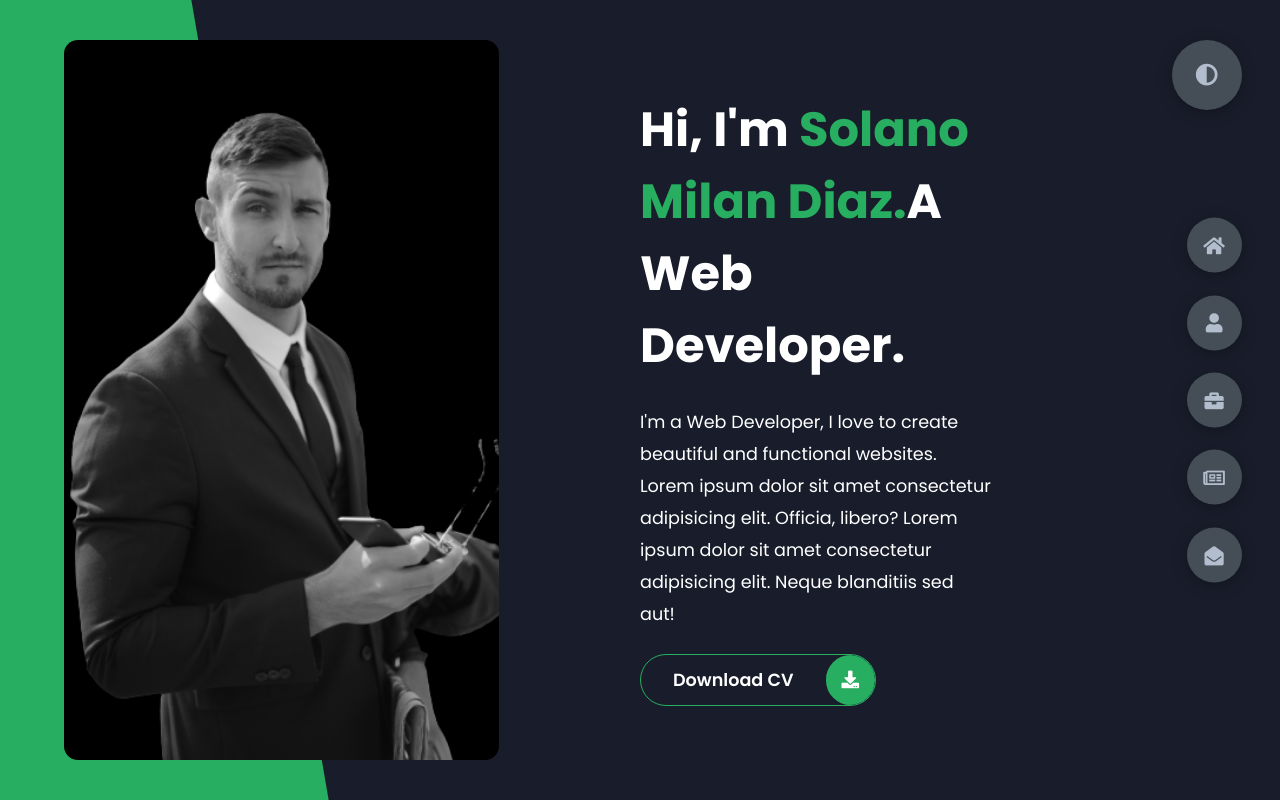
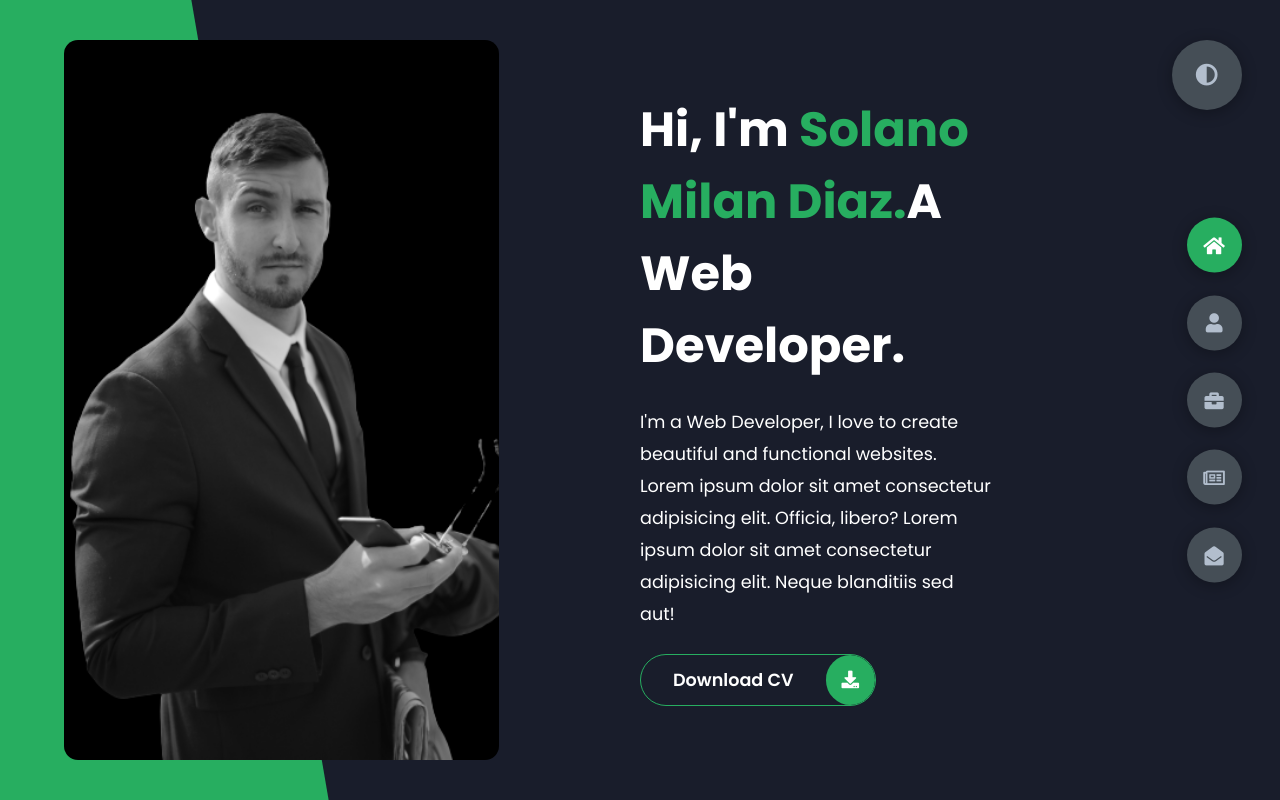
Before and after one commit to putongyong/Portofolio, a React (Vite) app: page / in a window 1280 px wide. Built offline with nearby package versions, Linux system fonts and the light colour scheme.

Commit message:
add hover effect

```diff
--- a/src/assets/styles/styles.css
+++ b/src/assets/styles/styles.css
@@ -99,16 +99,8 @@ section {
 
 .active {
   display: block;
-  animation: appear 1s ease-in-out;
+  animation: fadeInAnimation ease 3s;
   transform: translateY(0) scaleY(1);
-}
-@keyframes appear {
-  0% {
-    transform: translateY(-100%) scaleY(0);
-  }
-  100% {
-    transform: translateY(0) scaleY(1);
-  }
 }
 
 .controls {
@@ -140,12 +132,52 @@ section {
   color: var(--color-grey-2);
   pointer-events: none;
 }
-.controls .active-btn {
+.controls .active {
   background-color: var(--color-secondary);
   transition: all 0.4s ease-in-out;
 }
-.controls .active-btn i {
+
+.controls .active i {
   color: var(--color-white);
+}
+
+.glow-on-hover {
+  position: relative;
+}
+
+.glow-on-hover:before {
+  content: '';
+  background: linear-gradient(45deg, #ff0000, #ff7300, #fffb00, #48ff00, #00ffd5, #002bff, #7a00ff, #ff00c8, #ff0000);
+  position: absolute;
+  top: -2px;
+  left: -2px;
+  background-size: 400%;
+  z-index: -1;
+  filter: blur(5px);
+  width: calc(100% + 4px);
+  height: calc(100% + 4px);
+  animation: glowing 20s linear infinite;
+  opacity: 0;
+  transition: opacity .3s ease-in-out;
+  border-radius: 50%;
+  /*border-radius: 10px;*/
+}
+
+.glow-on-hover:hover:before {
+  opacity: 1;
+  border-radius: 50%;
+}
+
+@keyframes glowing {
+  0% {
+    background-position: 0 0;
+  }
+  50% {
+    background-position: 400% 0;
+  }
+  100% {
+    background-position: 0 0;
+  }
 }
 
 .theme-btn {
--- a/src/routes/control.jsx
+++ b/src/routes/control.jsx
@@ -1,25 +1,25 @@
-import { Link } from 'react-router-dom';
+import { NavLink } from 'react-router-dom';
 import Theme from './theme';
 
 export default function Control() {
   return (
     <>
       <div className="controls">
-        <Link to="/" className="control" data-id="home">
+        <NavLink to="/" className="control glow-on-hover" data-id="home">
           <i className="fas fa-home"></i>
-        </Link>
-        <Link to="/about" className="control" data-id="about">
+        </NavLink>
+        <NavLink to="/about" className="control glow-on-hover" data-id="about">
           <i className="fas fa-user"></i>
-        </Link>
-        <Link to="/portofolio" className="control" data-id="portofolio">
+        </NavLink>
+        <NavLink to="/portofolio" className="control glow-on-hover" data-id="portofolio">
           <i className="fas fa-briefcase"></i>
-        </Link>
-        <Link to="/blog" className="control" data-id="blog">
+        </NavLink>
+        <NavLink to="/blog" className="control glow-on-hover" data-id="blog">
           <i className="far fa-newspaper"></i>
-        </Link>
-        <Link to="/contact" className="control" data-id="contact">
+        </NavLink>
+        <NavLink to="/contact" className="control glow-on-hover" data-id="contact">
           <i className="fas fa-envelope-open"></i>
-        </Link>
+        </NavLink>
       </div>
       <Theme/>
     </>
--- a/src/routes/theme.jsx
+++ b/src/routes/theme.jsx
@@ -11,7 +11,7 @@ export default function Theme() {
 
   return (
     <>
-      <div className={`theme-btn ${isLightMode ? 'light-mode' : ''}`} onClick={handleToggle}>
+      <div className={`theme-btn glow-on-hover ${isLightMode ? 'light-mode' : ''}`} onClick={handleToggle}>
         <i className="fas fa-adjust"></i>
       </div>
     </>
```
Also changed, not shown: src/app.js (deleted, +0 -10 lines).
